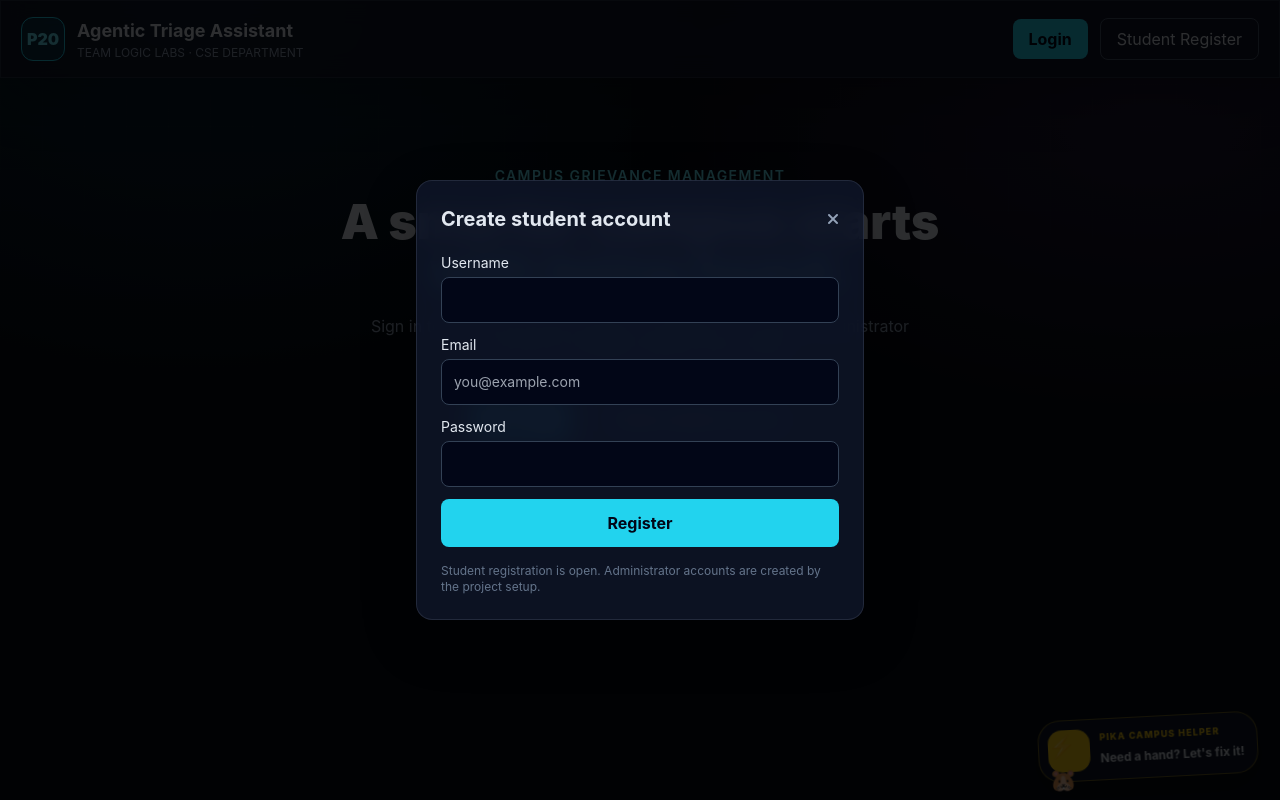
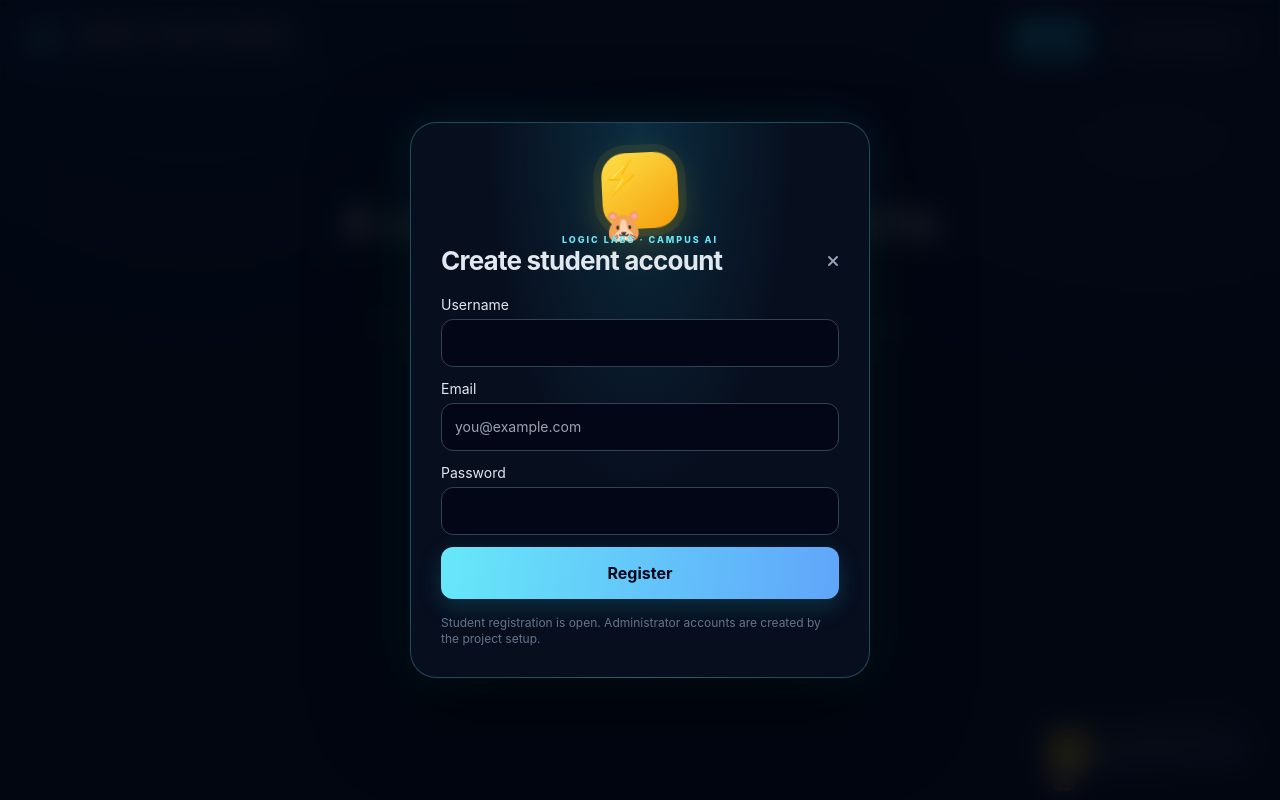
Before and after one commit to HARSH-K-cell/project-20-triage-1, a plain HTML site: page static/index.html in a window 1280 px wide. Both pictures are taken after a click on the button "Student Register". Drawn offline with nearby package versions, Linux system fonts and the light colour scheme.

Commit message:
Make login and registration screen more engaging

```diff
--- a/static/index.html
+++ b/static/index.html
@@ -43,6 +43,23 @@ article{animation:cardIn .45s both}
 .ai-scan{position:relative;overflow:hidden}
 .ai-scan:after{content:"";position:absolute;inset:0;pointer-events:none;background:linear-gradient(transparent,rgba(34,211,238,.12),transparent);background-size:100% 120px;animation:scan 1.7s linear infinite}
 @media(max-width:640px){.floating-mascot{right:10px;bottom:10px;transform:scale(.88);transform-origin:bottom right}.hero-mascot{width:72px;height:72px}}
+
+
+/* Premium animated sign-in / registration screen */
+#authModal{background:rgba(2,6,18,.88);backdrop-filter:blur(14px);animation:authFade .25s ease}
+#authModal>div{max-width:460px!important;padding:30px!important;border-radius:26px!important;border:1px solid rgba(103,232,249,.28)!important;background:radial-gradient(ellipse at 50% 0%,rgba(34,211,238,.16),transparent 48%),rgba(8,15,31,.98)!important;box-shadow:0 28px 90px rgba(0,0,0,.62),0 0 50px rgba(34,211,238,.12)!important;animation:authRise .35s cubic-bezier(.2,.8,.2,1)}
+#authModal>div:before{content:"⚡🐹";display:grid;place-items:center;margin:0 auto 18px;width:76px;height:76px;border-radius:24px;background:linear-gradient(145deg,#fde047,#f59e0b);font-size:32px;box-shadow:0 0 0 8px rgba(250,204,21,.08),0 12px 35px rgba(250,204,21,.22);animation:floaty 3s ease-in-out infinite}
+#authTitle{font-size:26px;letter-spacing:-.03em}
+#authModal input{border-radius:12px!important;padding:13px!important;transition:border-color .2s,box-shadow .2s}
+#authModal input:focus{outline:none;border-color:#22d3ee;box-shadow:0 0 0 3px rgba(34,211,238,.12)}
+#authSubmit{border-radius:12px!important;padding:14px!important;background:linear-gradient(100deg,#67e8f9,#60a5fa)!important;box-shadow:0 8px 24px rgba(34,211,238,.18)}
+#authSubmit:hover{box-shadow:0 10px 30px rgba(34,211,238,.32)}
+#authModal>div>div:first-child{align-items:center}
+#authModal>div>div:first-child:after{content:"LOGIC LABS  ·  CAMPUS AI";display:block;position:absolute;left:0;right:0;top:110px;text-align:center;color:#67e8f9;font-size:9px;font-weight:800;letter-spacing:.22em;pointer-events:none}
+#authModal form{margin-top:6px}
+@keyframes authFade{from{opacity:0}to{opacity:1}}
+@keyframes authRise{from{opacity:0;transform:translateY(16px) scale(.98)}to{opacity:1;transform:translateY(0) scale(1)}}
+@media(max-width:520px){#authModal>div{padding:24px!important}#authModal>div:before{width:64px;height:64px;font-size:27px}}
 
 </style>
 </head>
```
